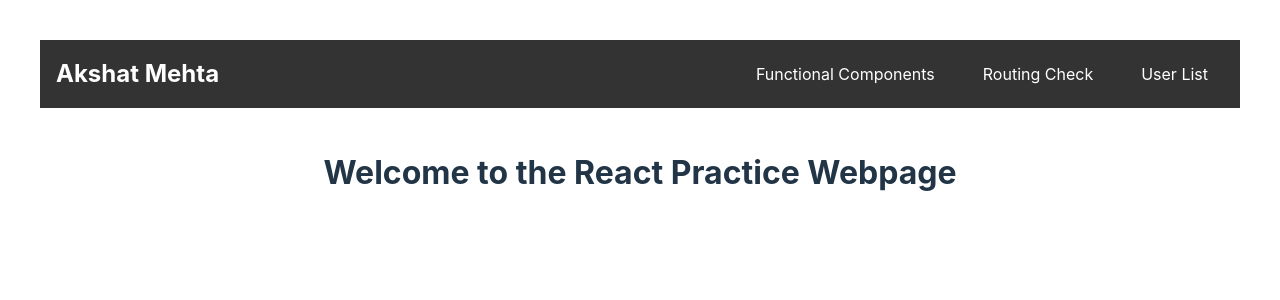
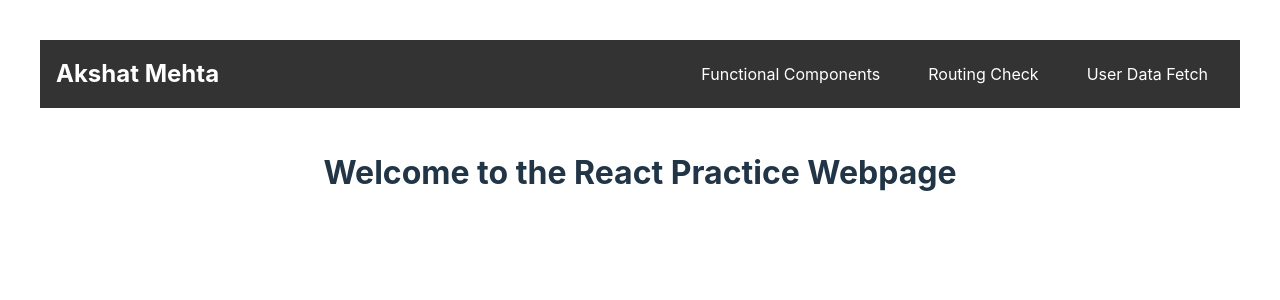
Before and after one commit to nerkoux/React-Practice, a React app in the folder assignment1/: page / in a window 1280 px wide. Shown: the top 300 px of the page. Built offline with nearby package versions, Linux system fonts and the light colour scheme; the HTML template or start-up script is replaced by a standard one.

Commit message:
some changes in the navbar menu names

```diff
--- a/assignment1/src/component/Navbar.jsx
+++ b/assignment1/src/component/Navbar.jsx
@@ -28,7 +28,7 @@
             <Link to="/routingcheck" className="nav-link" onClick={toggleMenu}>Routing Check</Link>
           </li>
           <li className="nav-item">
-            <Link to="/userlist" className="nav-link" onClick={toggleMenu}>User List</Link>
+            <Link to="/userlist" className="nav-link" onClick={toggleMenu}>User Data Fetch</Link>
           </li>
         </ul>
       </div>
```
